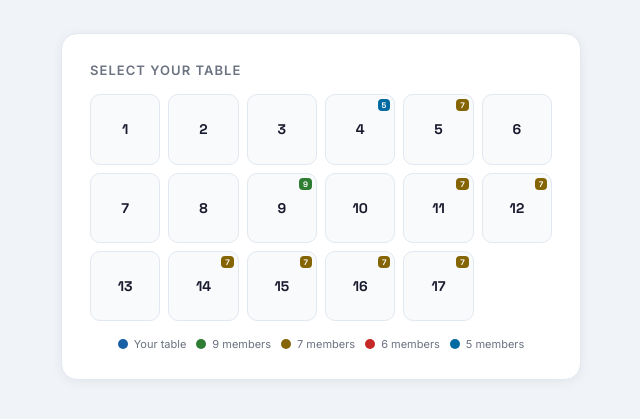
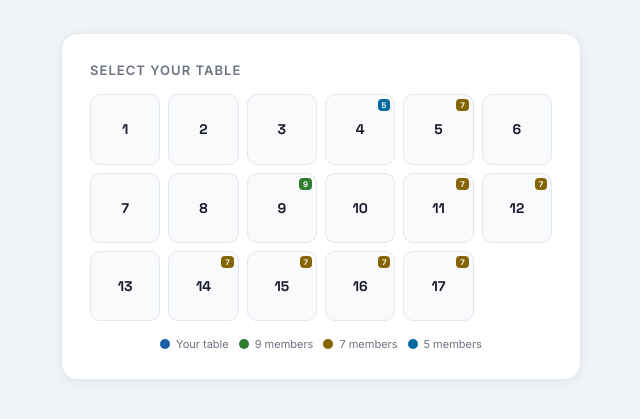
Before and after one commit to konkdesign/Scouters, a plain HTML site: page index.html in a window 1280 px wide. Shown: the part 429-848 px from the top of the page, without its empty margins (319-959 px from the left). Drawn offline with Linux system fonts and the light colour scheme.

Commit message:
Add files via upload

```diff
--- a/index.html
+++ b/index.html
@@ -179,7 +179,6 @@
     <div class="legend-item"><div class="legend-dot" style="background:var(--blue)"></div> Your table</div>
     <div class="legend-item"><div class="legend-dot" style="background:var(--leaf)"></div> 9 members</div>
     <div class="legend-item"><div class="legend-dot" style="background:var(--gold)"></div> 7 members</div>
-    <div class="legend-item"><div class="legend-dot" style="background:var(--red)"></div> 6 members</div>
     <div class="legend-item"><div class="legend-dot" style="background:var(--cyan)"></div> 5 members</div>
   </div>
 </div>
```
